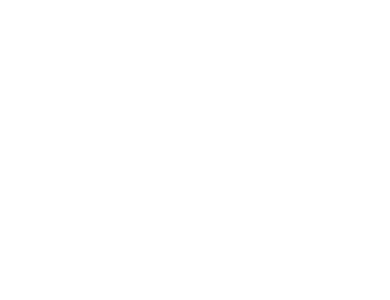
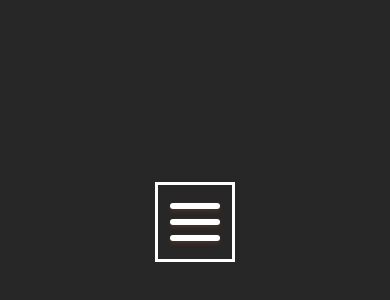
Before and after one commit to Seokkitdo/react-ui-components, a React (Create React App) app: page /hamburgerMenu in a window 390 px wide. Shown: the part 200-500 px from the top of the page. Built offline with nearby package versions, Linux system fonts and the light colour scheme.

Commit message:
feat: hamburger

```diff
--- a/src/App.js
+++ b/src/App.js
@@ -1,8 +1,9 @@
 import GlobalStyle from "Styles/GlobalStyle";
 import { BrowserRouter as Router, Switch, Route } from "react-router-dom";
 
+import ComponentsList from "ComponentsList";
 import Accordian from "components/Accordian";
-import ComponentsList from "ComponentsList";
+import HamburgerMenu from "components/HamburgerMenu";
 
 function App() {
   return (
@@ -12,6 +13,7 @@
         <Switch>
           <Route exact path="/" component={ComponentsList} />
           <Route exact path="/accordian" component={Accordian} />
+          <Route exact path="/hamburgerMenu" component={HamburgerMenu} />
         </Switch>
       </Router>
     </>
--- a/src/ComponentsList.jsx
+++ b/src/ComponentsList.jsx
@@ -6,28 +6,29 @@
   return (
     <ListWrap>
       <ListItem>
-        <Link to="/Accordian">Accordian </Link>
+        <Link to="/accordian">Accordian </Link>
+      </ListItem>
+      <ListItem>
+        <Link to="/hamburgerMenu">HamburgerMenu </Link>
       </ListItem>
     </ListWrap>
   );
 };
 
 const ListWrap = styled.div`
-  width: 100vw;
+  display: flex;
   padding: 2rem 1rem;
-  display: flex;
-  justify-content: center;
 `;
 
 const ListItem = styled.div`
   display: felx;
-  width: 400px;
-  font-size: 6rem;
+  font-size: 2rem;
+  margin: 1rem 1rem;
   justify-content: center;
   align-items: center;
   background-color: skyblue;
   color: #000;
-  border-radius: 50px;
+  border-radius: 15px;
   padding: 1.5rem;
   cursor: pointer;
   &:hover {
--- a/src/components/Accordian.jsx
+++ b/src/components/Accordian.jsx
@@ -1,10 +1,7 @@
 import React, { useState, useRef } from "react";
 import styled from "styled-components";
 import { FontAwesomeIcon } from "@fortawesome/react-fontawesome";
-import {
-  faChevronCircleUp,
-  faChevronCircleDown,
-} from "@fortawesome/free-solid-svg-icons";
+import { faChevronCircleUp } from "@fortawesome/free-solid-svg-icons";
 
 const Accordian = () => {
   const [show, setShow] = useState(false);
--- /dev/null
+++ b/src/components/HamburgerMenu.jsx
@@ -0,0 +1,80 @@
+import React, { useState } from "react";
+import styled, { css } from "styled-components";
+
+const HamburgerMenu = () => {
+  const [open, setOpen] = useState(false);
+
+  const clickHandler = () => {
+    setOpen(!open);
+  };
+  console.log(open);
+  return (
+    <MenuWrap>
+      <MenuBtn onClick={clickHandler}>
+        <MenuBtnBurger open={open}></MenuBtnBurger>
+      </MenuBtn>
+    </MenuWrap>
+  );
+};
+
+const MenuWrap = styled.div`
+  display: flex;
+  width: 100vw;
+  height: 100vh;
+  background-color: #272727;
+  justify-content: center;
+  align-items: center;
+`;
+
+const MenuBtn = styled.div`
+  position: relative;
+  display: flex;
+  justify-content: center;
+  align-items: center;
+  width: 80px;
+  height: 80px;
+  cursor: pointer;
+  transition: all 0.5s ease-in-out;
+  border: 3px solid #fff;
+`;
+
+const MenuBtnBurger = styled.div`
+  width: 50px;
+  height: 6px;
+  background: #fff;
+  border-radius: 5px;
+  box-shadow: 0 2px 5px rgba(255, 101, 47, 0.2);
+  transition: all 0.5s ease-in-out;
+  ${({ open }) =>
+    open &&
+    css`
+      transform: translateX(-50px);
+      background: transparent;
+      box-shadow: none;
+    `}
+  &::before,
+  &::after {
+    content: "";
+    position: absolute;
+    width: 50px;
+    height: 6px;
+    background: #fff;
+    border-radius: 5px;
+    box-shadow: 0 2px 5px rgba(255, 101, 47, 0.2);
+    transition: all 0.5s ease-in-out;
+  }
+  &:before {
+    ${({ open }) =>
+      open
+        ? `transform: rotate(45deg) translate(35px, -35px)`
+        : `transform: translateY(-16px);`}
+  }
+  &:after {
+    ${({ open }) =>
+      open
+        ? `transform: rotate(-45deg) translate(35px, 35px);`
+        : `transform: translateY(16px);`}
+  }
+`;
+
+export default HamburgerMenu;
```
